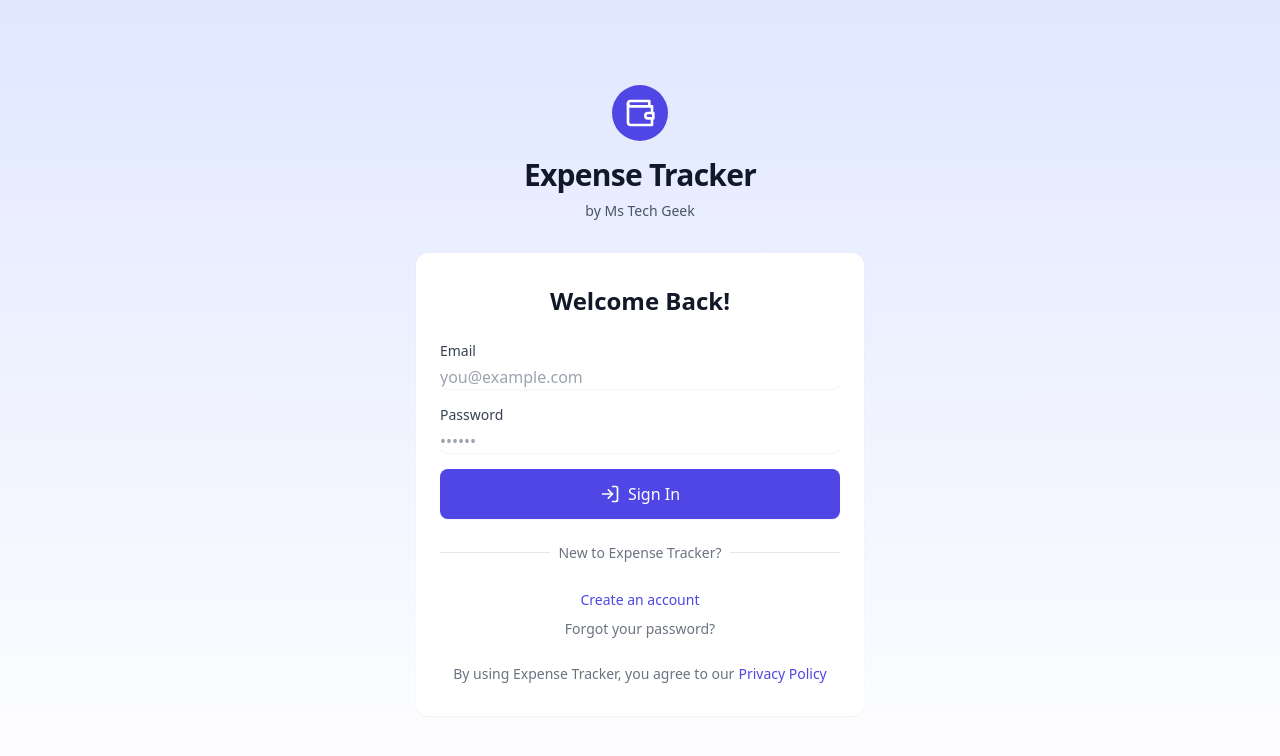
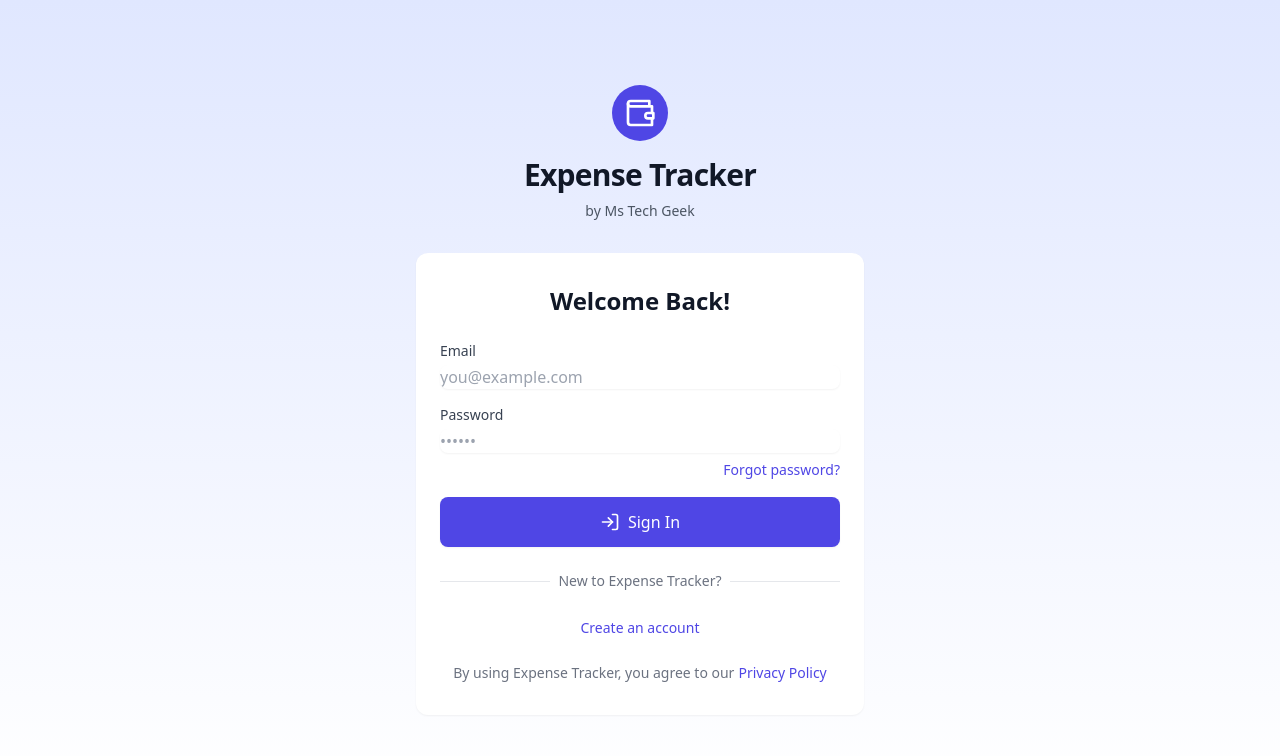
Before and after one commit to ms-tech-geek/expense-tracker, a React (Vite) app: page / in a window 1280 px wide. Shown: the top 756 px of the page. Built offline with nearby package versions, Linux system fonts and the light colour scheme; no server answers.

Commit message:
Update Forgot Password Link Layout

```diff
--- a/src/components/Auth/AuthForm.tsx
+++ b/src/components/Auth/AuthForm.tsx
@@ -197,6 +197,17 @@ export function AuthForm() {
                   {validationErrors.password}
                 </p>
               )}
+              {isLogin && (
+                <div className="mt-1 text-right">
+                  <button
+                    type="button"
+                    onClick={() => handleModeChange('forgot')}
+                    className="text-sm text-indigo-600 hover:text-indigo-700"
+                  >
+                    Forgot password?
+                  </button>
+                </div>
+              )}
               {!isLogin && (
                 <p className="mt-1 text-xs text-gray-500 flex items-center">
                   <AlertCircle className="w-3 h-3 mr-1" />
@@ -269,16 +280,6 @@ export function AuthForm() {
             >
               {isForgotPassword ? 'Back to Sign In' : (isLogin ? 'Create an account' : 'Sign in to your account')}
             </button>
-
-            {isLogin && !isForgotPassword && (
-              <button
-                type="button"
-                onClick={() => handleModeChange('forgot')}
-                className="w-full text-center text-sm text-gray-500 hover:text-gray-700"
-              >
-                Forgot your password?
-              </button>
-            )}
           </div>
 
           <div className="text-center text-sm text-gray-500 flex items-center justify-center gap-1">
```
